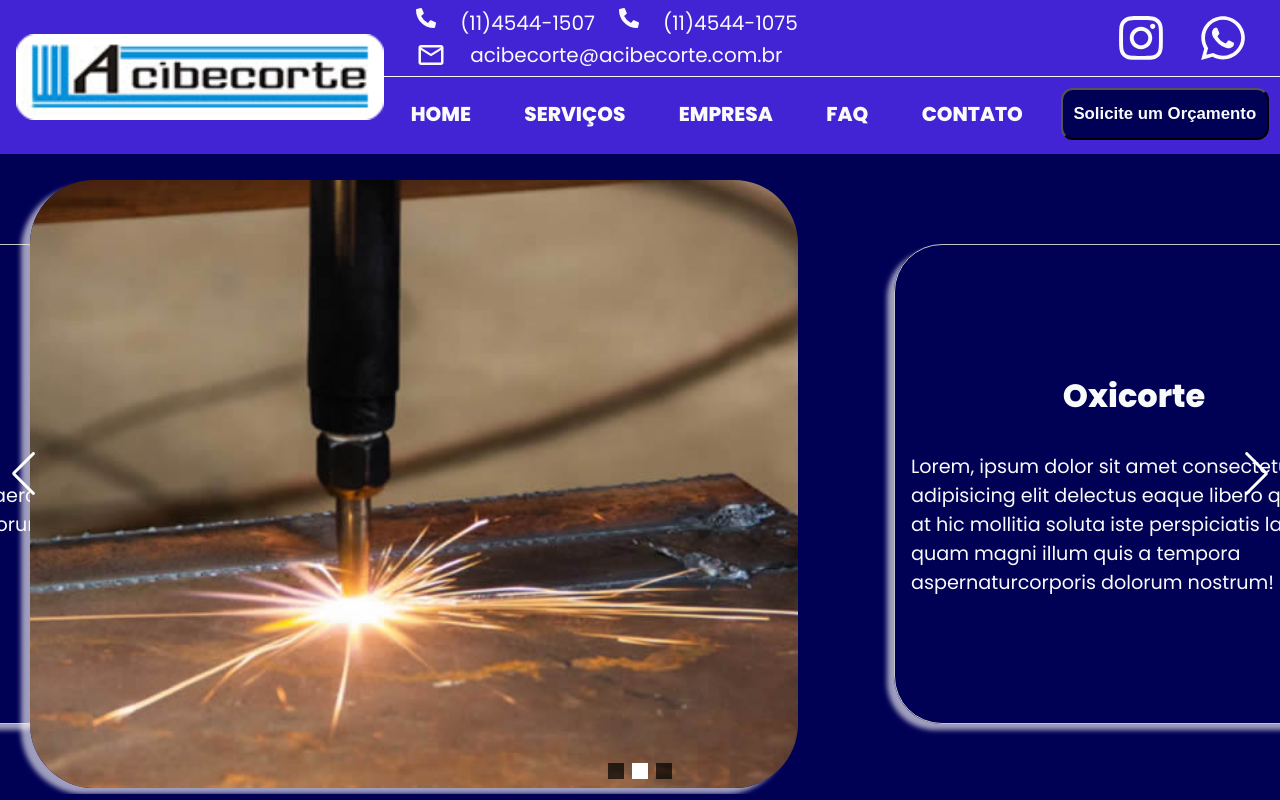
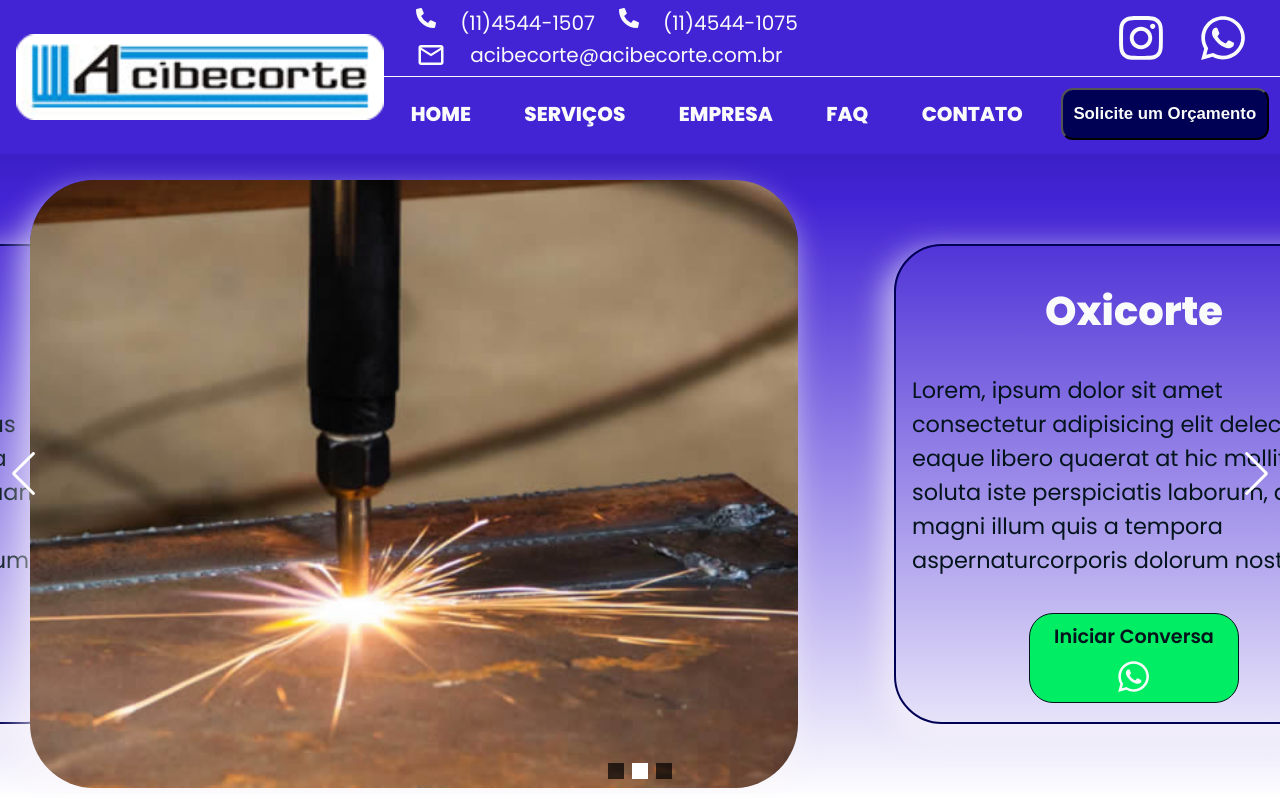
Before and after one commit to MaiaAndrey31/Acibecorte, a React (Vite) app: page / in a window 1280 px wide. Built offline with nearby package versions, Linux system fonts and the light colour scheme.

Commit message:
featHomeStyles Co-authored-by: Wanderson Rodrigues <wandersonrodriguespro@users.noreply.github.com>

```diff
--- a/src/components/Slider/style.css
+++ b/src/components/Slider/style.css
@@ -16,7 +16,7 @@
     width: 100%;
     object-fit: cover;
     border-radius: 4rem;
-    box-shadow: -9px 6px 5px 0px rgba(250, 247, 250, 0.64);
+    box-shadow: -7px 15px 30px 4px rgba(250,247,250,0.64)
   }
 }
 
--- a/src/components/TextBox/index.jsx
+++ b/src/components/TextBox/index.jsx
@@ -1,15 +1,19 @@
-import { Container } from "./style";
+import * as C from './style'
+import { FaWhatsapp } from 'react-icons/fa'
 
-
-function TextBox({title, content}) {
-
-    return (
-
-        <Container>
-            <h1>{title}</h1>
-            <p>{content}</p>
-        </Container>
-    )
+function TextBox({ title, content }) {
+  return (
+    <C.Container>
+      <h1>{title}</h1>
+      <p>{content}</p>
+      <a href="https://wa.me/551145441075" target="blank">
+        <C.ButtonIcon>
+            <h5>Iniciar Conversa</h5>
+          <FaWhatsapp className='icon'  />
+        </C.ButtonIcon>
+      </a>
+    </C.Container>
+  )
 }
 
 export default TextBox
--- a/src/components/TextBox/style.js
+++ b/src/components/TextBox/style.js
@@ -1,28 +1,64 @@
-import {styled} from 'styled-components'
-import { theme } from '../../styles/theme';
+import { styled } from 'styled-components'
+import { theme } from '../../styles/theme'
 
 export const Container = styled.div`
   height: 30rem;
   width: 30rem;
-border: .1rem solid ${theme.colors.neutral};
+  border: 0.15rem solid ${theme.colors.dark};
   border-radius: 3rem;
   display: flex;
   flex-direction: column;
   justify-content: center;
   align-items: center;
-box-shadow: -7px 6px 5px 0px rgba(250,247,250,0.64);
+  box-shadow: -7px 10px 30px 4px rgba(250, 247, 250, 0.64);
 
   h1 {
-    font-size: 2rem;
+    font-size: 2.5rem;
     color: ${theme.colors.white};
     padding: 1rem;
   }
 
-p{
-    font-size: 1.2rem;
-    color: ${theme.colors.white};
+  p {
+    font-size: 1.4rem;
+    color: ${theme.colors.black};
     padding: 1rem;
   }
 
+  a {
+    text-decoration: none;
+    padding-top: 1.2rem;
+  }
+`
 
+export const ButtonIcon = styled.div`
+  width: auto;
+  height: auto;
+  display: flex;
+  gap: .5rem;
+  flex-direction: column;
+  align-items: center;
+  justify-content: center;
+  background-color: ${theme.colors.success};
+  border: 1px solid ${theme.colors.black};
+  border-radius: 1.5rem;
+  padding: .5rem 1.5rem;
+  transition: all ease-in-out 200ms;
+
+  .icon {
+    color: ${theme.colors.white};
+    font-size: 2.2rem;
+
+
+  }
+
+  h5 {
+    font-size: 1.2rem;
+    color: ${theme.colors.black};
+    font-weight: 600;
+  }
+  &:hover {
+    cursor: pointer;
+    opacity: 0.8;
+    transform: scale(.98);
+  }
 `
--- a/src/pages/Home/index.jsx
+++ b/src/pages/Home/index.jsx
@@ -1,14 +1,15 @@
 import  Header  from "../../components/Header";
 import Slider from "../../components/Slider";
+import {Container} from './style.js'
 
 
 
 
 export function Home() {
     return (
-        <>
+        <Container >
         <Header />
         <Slider />
-        </>
+        </Container>
     )
 }
--- a/src/pages/Home/style.js
+++ b/src/pages/Home/style.js
@@ -0,0 +1,10 @@
+import {styled} from 'styled-components'
+import { theme } from '../../styles/theme';
+
+export const Container = styled.div`
+height: 100vh;
+width: 100%;
+background: rgb(34,18,149);
+background: linear-gradient(180deg, rgba(34,18,149,1) 0%, rgba(67,36,212,1) 25%, rgba(255,255,255,1) 100%);
+
+`
--- a/src/styles/GlobalStyles.js
+++ b/src/styles/GlobalStyles.js
@@ -17,7 +17,7 @@ export default createGlobalStyle`
 body {
     -webkit-font-smoothing: antialiased;
 
-        background-color: ${theme.colors.dark};
+
         font-family: "Poppins", sans-serif;
         font-optical-sizing: auto;
         font-style: normal;
```
Also changed, not shown: src/components/Header/index.jsx (+16 -26 lines). Lines whose indentation alone changed are shown as unchanged.
